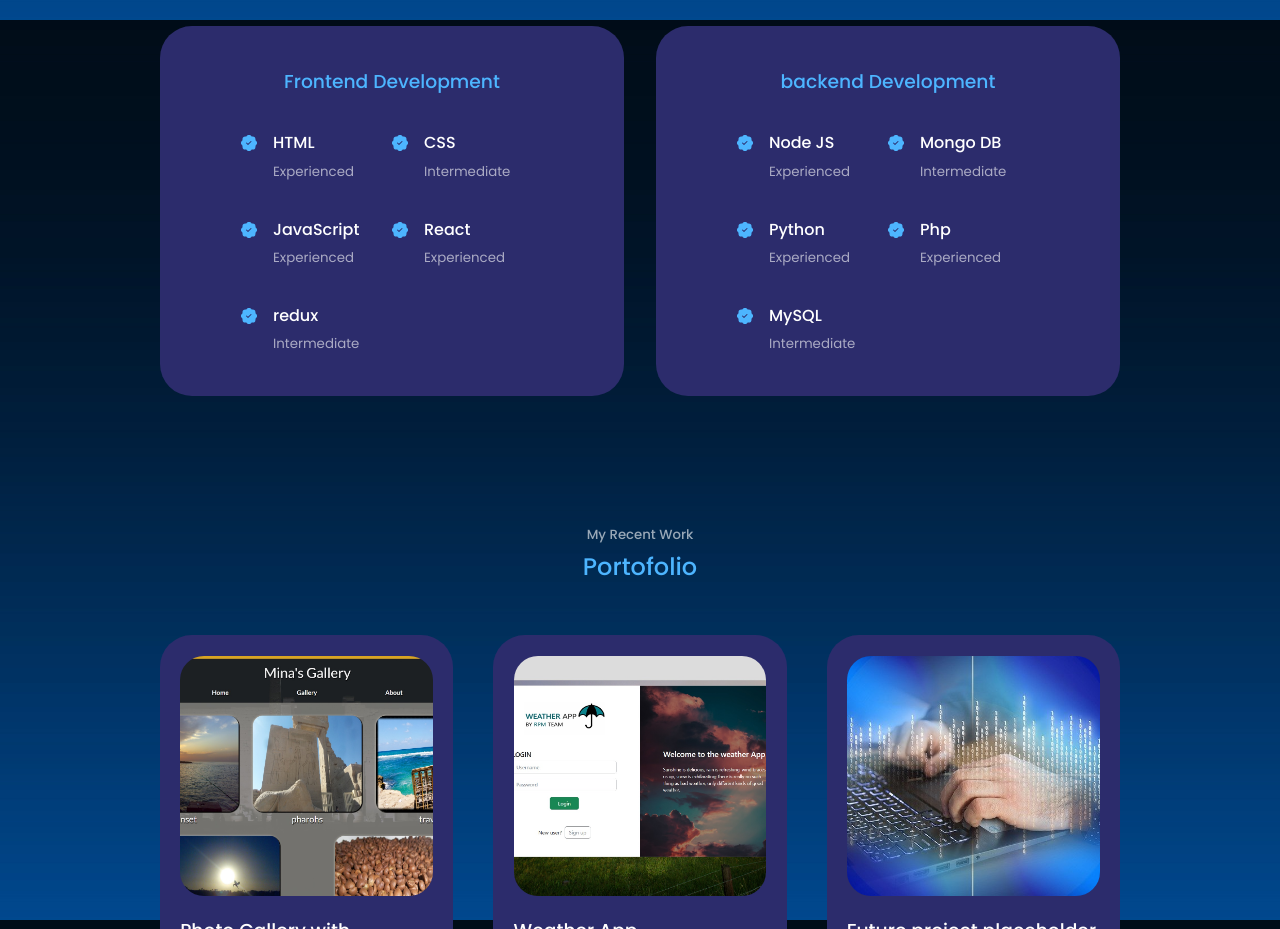
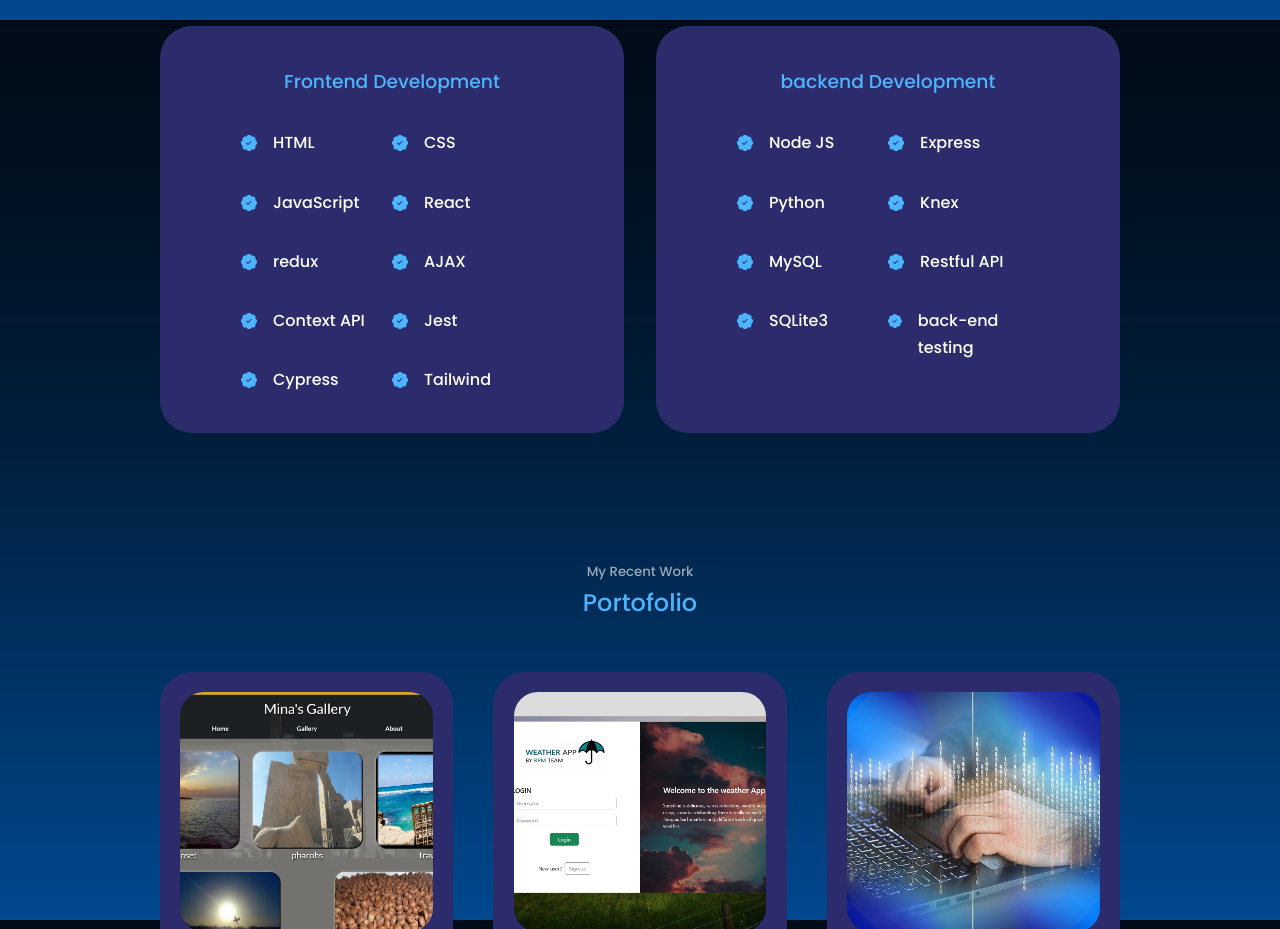
Before and after one commit to mina-mikhael/portfolio-with-react, a React (Create React App) app: page / in a window 1280 px wide. Shown: the part 1780-2709 px from the top of the page. Built offline with nearby package versions, Linux system fonts and the light colour scheme.

Commit message:
added new experience

```diff
--- a/src/components/experience/Experience.jsx
+++ b/src/components/experience/Experience.jsx
@@ -16,35 +16,60 @@ const Experience = () => {
               <BsPatchCheckFill className="expeience__details-icon" />
               <div>
                 <h4>HTML</h4>
-                <small className="text-light">Experienced</small>
               </div>
             </article>
             <article className="experience__details">
               <BsPatchCheckFill className="expeience__details-icon" />
               <div>
                 <h4>CSS</h4>
-                <small className="text-light">Intermediate</small>
               </div>
             </article>
             <article className="experience__details">
               <BsPatchCheckFill className="expeience__details-icon" />
               <div>
                 <h4>JavaScript</h4>
-                <small className="text-light">Experienced</small>
               </div>
             </article>
             <article className="experience__details">
               <BsPatchCheckFill className="expeience__details-icon" />
               <div>
                 <h4>React</h4>
-                <small className="text-light">Experienced</small>
               </div>
             </article>
             <article className="experience__details">
               <BsPatchCheckFill className="expeience__details-icon" />
               <div>
                 <h4>redux</h4>
-                <small className="text-light">Intermediate</small>
+              </div>
+            </article>
+            <article className="experience__details">
+              <BsPatchCheckFill className="expeience__details-icon" />
+              <div>
+                <h4>AJAX</h4>
+              </div>
+            </article>
+            <article className="experience__details">
+              <BsPatchCheckFill className="expeience__details-icon" />
+              <div>
+                <h4>Context API</h4>
+              </div>
+            </article>
+            <article className="experience__details">
+              <BsPatchCheckFill className="expeience__details-icon" />
+              <div>
+                <h4>Jest</h4>
+              </div>
+            </article>
+            <article className="experience__details">
+              <BsPatchCheckFill className="expeience__details-icon" />
+              <div>
+                <h4>Cypress</h4>
+              </div>
+            </article>
+            <article className="experience__details">
+              <BsPatchCheckFill className="expeience__details-icon" />
+              <div>
+                <h4>Tailwind</h4>
               </div>
             </article>
             {/* end of frontend */}
@@ -57,35 +82,48 @@ const Experience = () => {
               <BsPatchCheckFill className="expeience__details-icon" />
               <div>
                 <h4>Node JS</h4>
-                <small className="text-light">Experienced</small>
               </div>
             </article>
             <article className="experience__details">
               <BsPatchCheckFill className="expeience__details-icon" />
               <div>
-                <h4>Mongo DB</h4>
-                <small className="text-light">Intermediate</small>
+                <h4>Express</h4>
               </div>
             </article>
             <article className="experience__details">
               <BsPatchCheckFill className="expeience__details-icon" />
               <div>
                 <h4>Python</h4>
-                <small className="text-light">Experienced</small>
               </div>
             </article>
             <article className="experience__details">
               <BsPatchCheckFill className="expeience__details-icon" />
               <div>
-                <h4>Php</h4>
-                <small className="text-light">Experienced</small>
+                <h4>Knex</h4>
               </div>
             </article>
             <article className="experience__details">
               <BsPatchCheckFill className="expeience__details-icon" />
               <div>
                 <h4>MySQL</h4>
-                <small className="text-light">Intermediate</small>
+              </div>
+            </article>
+            <article className="experience__details">
+              <BsPatchCheckFill className="expeience__details-icon" />
+              <div>
+                <h4>Restful API</h4>
+              </div>
+            </article>
+            <article className="experience__details">
+              <BsPatchCheckFill className="expeience__details-icon" />
+              <div>
+                <h4>SQLite3</h4>
+              </div>
+            </article>
+            <article className="experience__details">
+              <BsPatchCheckFill className="expeience__details-icon" />
+              <div>
+                <h4>back-end testing</h4>
               </div>
             </article>
           </div>
```
